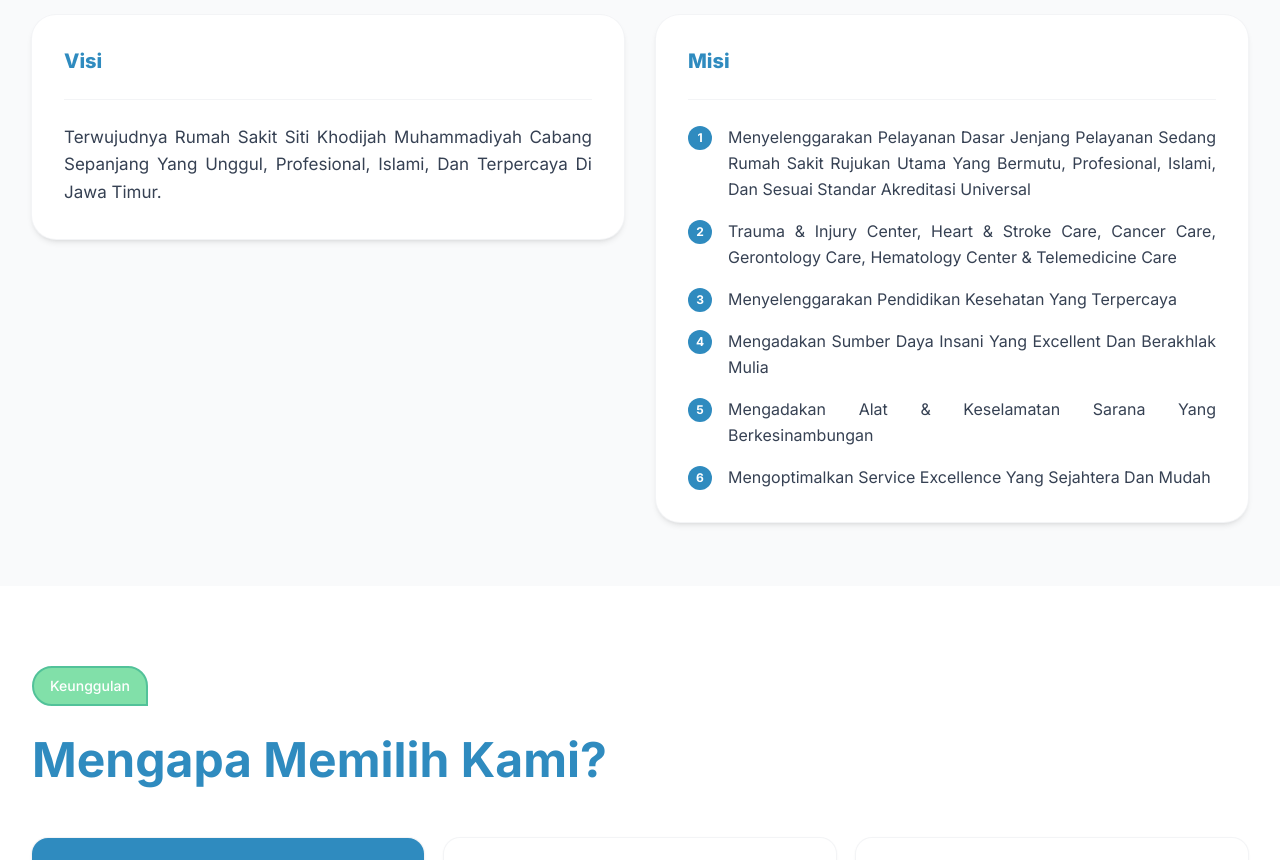
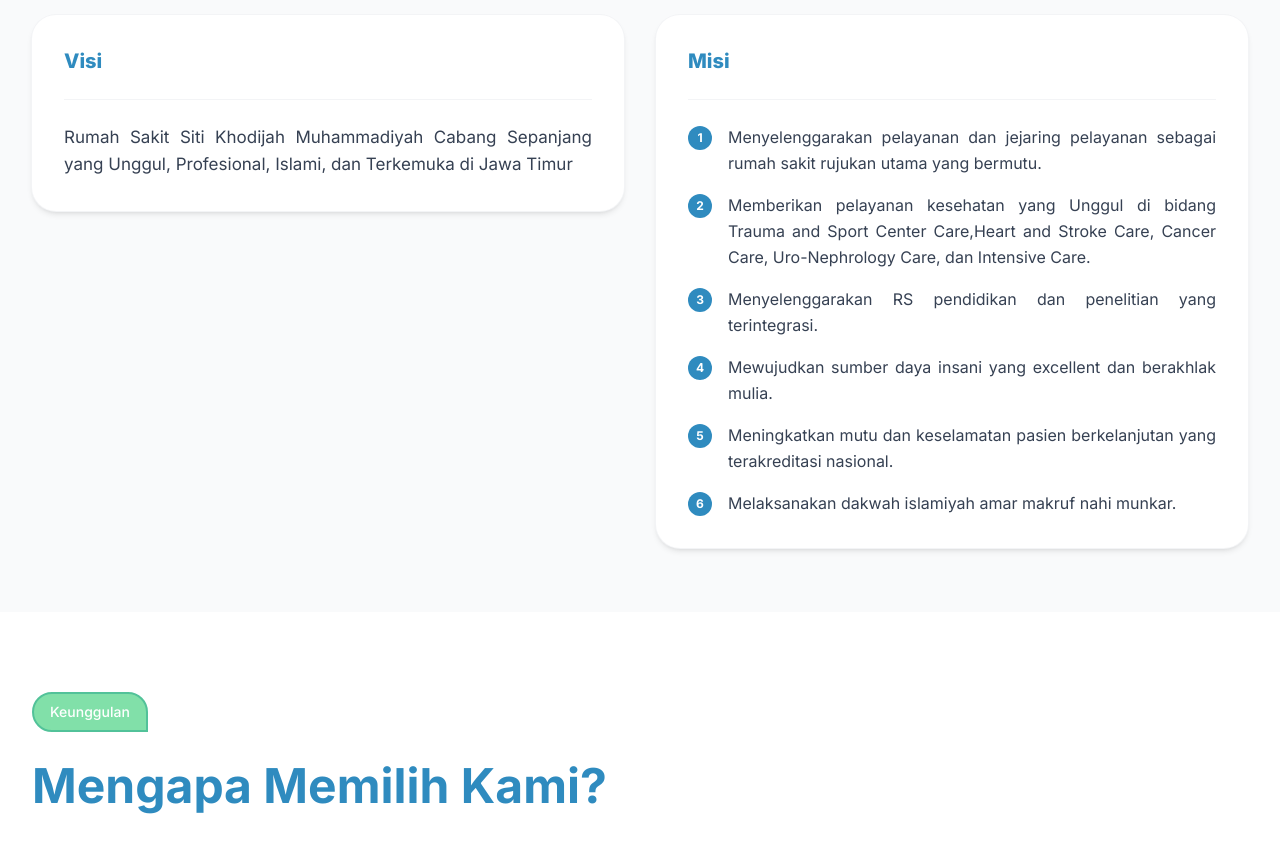
Before and after one commit to joesrilfahmi/official-website-rssk, a Next.js app: page /rumah-sakit in a window 1280 px wide. Shown: the part 1140-2000 px from the top of the page. Built offline with nearby package versions, Linux system fonts and the light colour scheme.

Commit message:
change visi misi

```diff
--- a/app/rumah-sakit/visimisi.tsx
+++ b/app/rumah-sakit/visimisi.tsx
@@ -16,12 +16,12 @@
   }, [imageLoaded]);
 
   const misiPoints = [
-    "Menyelenggarakan Pelayanan Dasar Jenjang Pelayanan Sedang Rumah Sakit Rujukan Utama Yang Bermutu, Profesional, Islami, Dan Sesuai Standar Akreditasi Universal",
-    "Trauma & Injury Center, Heart & Stroke Care, Cancer Care, Gerontology Care, Hematology Center & Telemedicine Care",
-    "Menyelenggarakan Pendidikan Kesehatan Yang Terpercaya",
-    "Mengadakan Sumber Daya Insani Yang Excellent Dan Berakhlak Mulia",
-    "Mengadakan Alat & Keselamatan Sarana Yang Berkesinambungan",
-    "Mengoptimalkan Service Excellence Yang Sejahtera Dan Mudah",
+    "Menyelenggarakan pelayanan dan jejaring pelayanan sebagai rumah sakit rujukan utama yang bermutu.",
+    "Memberikan pelayanan kesehatan yang Unggul di bidang Trauma and Sport Center Care,Heart and Stroke Care, Cancer Care, Uro-Nephrology Care, dan Intensive Care.",
+    "Menyelenggarakan RS pendidikan dan penelitian yang terintegrasi.",
+    "Mewujudkan sumber daya insani yang excellent dan berakhlak mulia.",
+    "Meningkatkan mutu dan keselamatan pasien berkelanjutan yang terakreditasi nasional.",
+    "Melaksanakan dakwah islamiyah amar makruf nahi munkar.",
   ];
 
   return (
@@ -132,9 +132,7 @@
             >
               <div className="bg-white rounded-3xl shadow-md ring-1 ring-gray-100 p-8 flex flex-col gap-6 h-full">
                 <div className="flex items-center gap-4">
-
                   <div>
-
                     <h3 className="text-xl font-extrabold text-mariner-500">
                       Visi
                     </h3>
@@ -142,8 +140,8 @@
                 </div>
                 <div className="h-px bg-gray-100" />
                 <p className="text-gray-700 leading-relaxed text-base sm:text-[17px] text-justify flex-1">
-                  Terwujudnya Rumah Sakit {Profile.name} {Profile.subtitle} Yang
-                  Unggul, Profesional, Islami, Dan Terpercaya Di Jawa Timur.
+                  Rumah Sakit {Profile.name} {Profile.subtitle} yang Unggul,
+                  Profesional, Islami, dan Terkemuka di Jawa Timur
                 </p>
               </div>
             </Animate>
@@ -158,9 +156,7 @@
             >
               <div className="bg-white rounded-3xl shadow-md ring-1 ring-gray-100 p-8 flex flex-col gap-6 h-full">
                 <div className="flex items-center gap-4">
-
                   <div>
-
                     <h3 className="text-xl font-extrabold text-mariner-500">
                       Misi
                     </h3>
```
